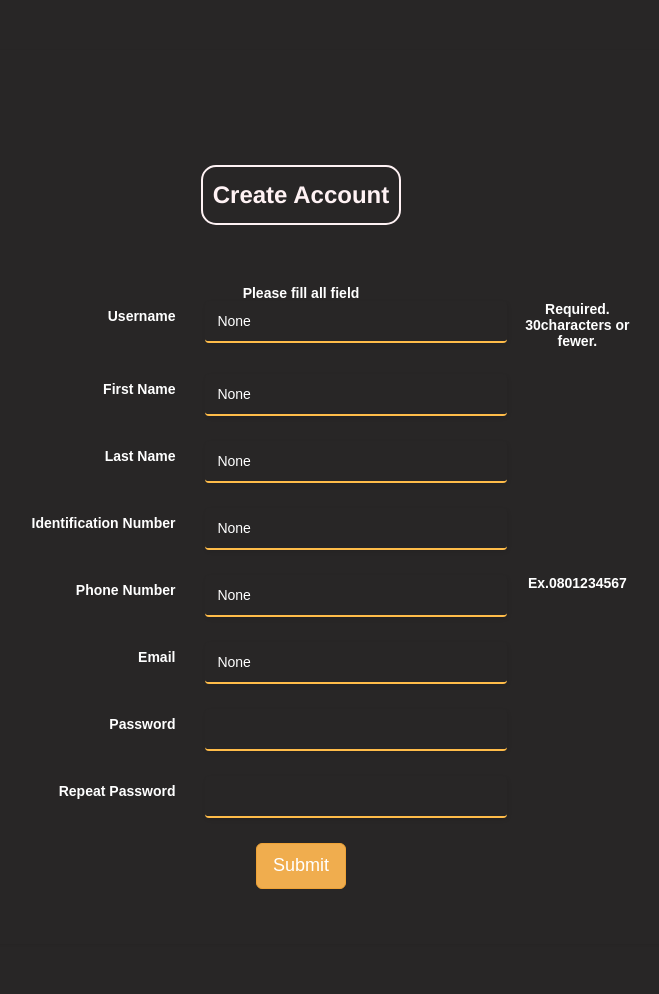
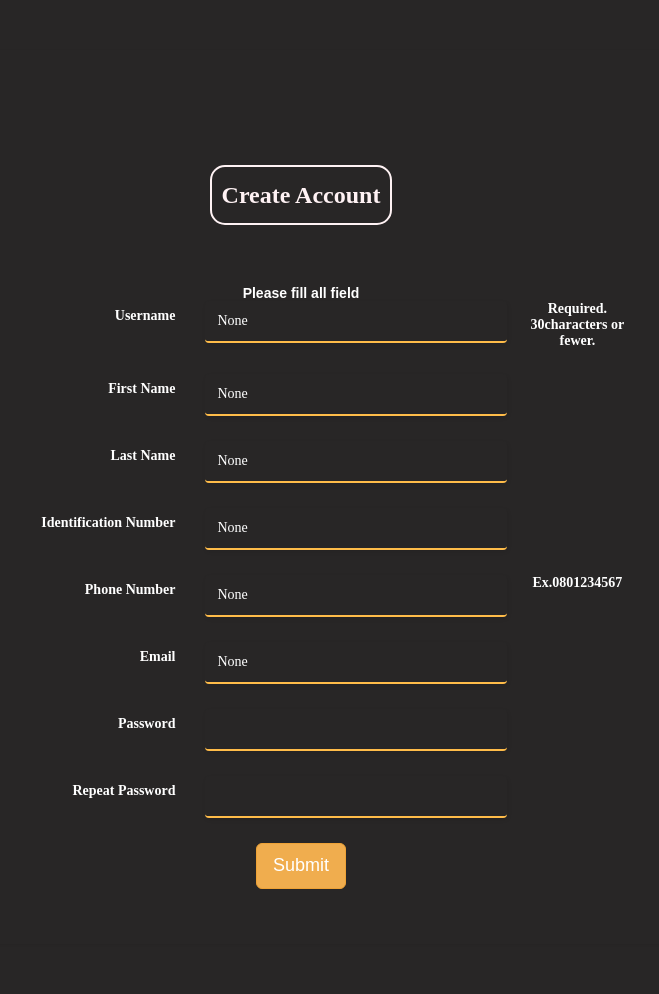
Before and after one commit to iitim/BarClothes, a Django app: page /signup/ in a window 1280 px wide. Shown: the whole page, without its empty margins (339-998 px from the left). Run offline with Django 3.2, Linux system fonts and the light colour scheme; some web fonts are replaced.

Commit message:
Fix Font

```diff
--- a/static/static/css/Pretty-Registration-Form.css
+++ b/static/static/css/Pretty-Registration-Form.css
@@ -41,6 +41,7 @@ body {
 }
 
 .register-form form.custom-form{
+	font-family: 'Glacial Indifference';/*add*/
   padding:55px;
   box-sizing:border-box;
   background-color:#282626;
@@ -54,10 +55,12 @@ body {
 @media (max-width:400px) {
   .register-form form.custom-form{
     padding:55px 10px;
+		font-family: 'Glacial Indifference';/*add*/
   }
 }
 
 .register-form .custom-form h1{
+	font-family: 'Glacial Indifference';/*add*/
   display:inline-block;
   color:rgb(255, 242, 244);
   font-size:24px;
@@ -71,26 +74,31 @@ body {
 }
 
 .register-form .custom-form .form-group{
+	font-family: 'Glacial Indifference';/*add*/
   margin-bottom:25px;
 }
 
 .register-form .custom-form .label-column{
+	font-family: 'Glacial Indifference';/*add*/
   text-align:right;
   color:#FFBC49;
 }
 
 @media (max-width:768px) {
   .register-form .custom-form .label-column{
+		font-family: 'Glacial Indifference';/*add*/
     text-align:left;
   }
 }
 
 .register-form .custom-form .input-column{
+	font-family: 'Glacial Indifference';/*add*/
   color:#282626;
   text-align:left;
 }
 
 .register-form .custom-form .input-column input{
+	font-family: 'Glacial Indifference';/*add*/
   color:white;
   background-color: #282626;
   box-shadow:1px 2px 4px 0 rgba(0, 0, 0, 0.08);
@@ -103,6 +111,7 @@ body {
 }
 
 .errorlist{
+	font-family: 'Glacial Indifference';/*add*/
   color: white
 }
 
@@ -129,6 +138,7 @@ body {
 }
 
 .register-form .custom-form .submit-button{
+	font-family: 'Glacial Indifference';/*add*/
   border-radius:2px;
   background:#FFBC49;
   color:#282626;
@@ -141,6 +151,7 @@ body {
 }
 
 input.form-control.input-lg{
+	font-family: 'Glacial Indifference';/*add*/
   display:block;
   width:216px;
   height:42px;
```
